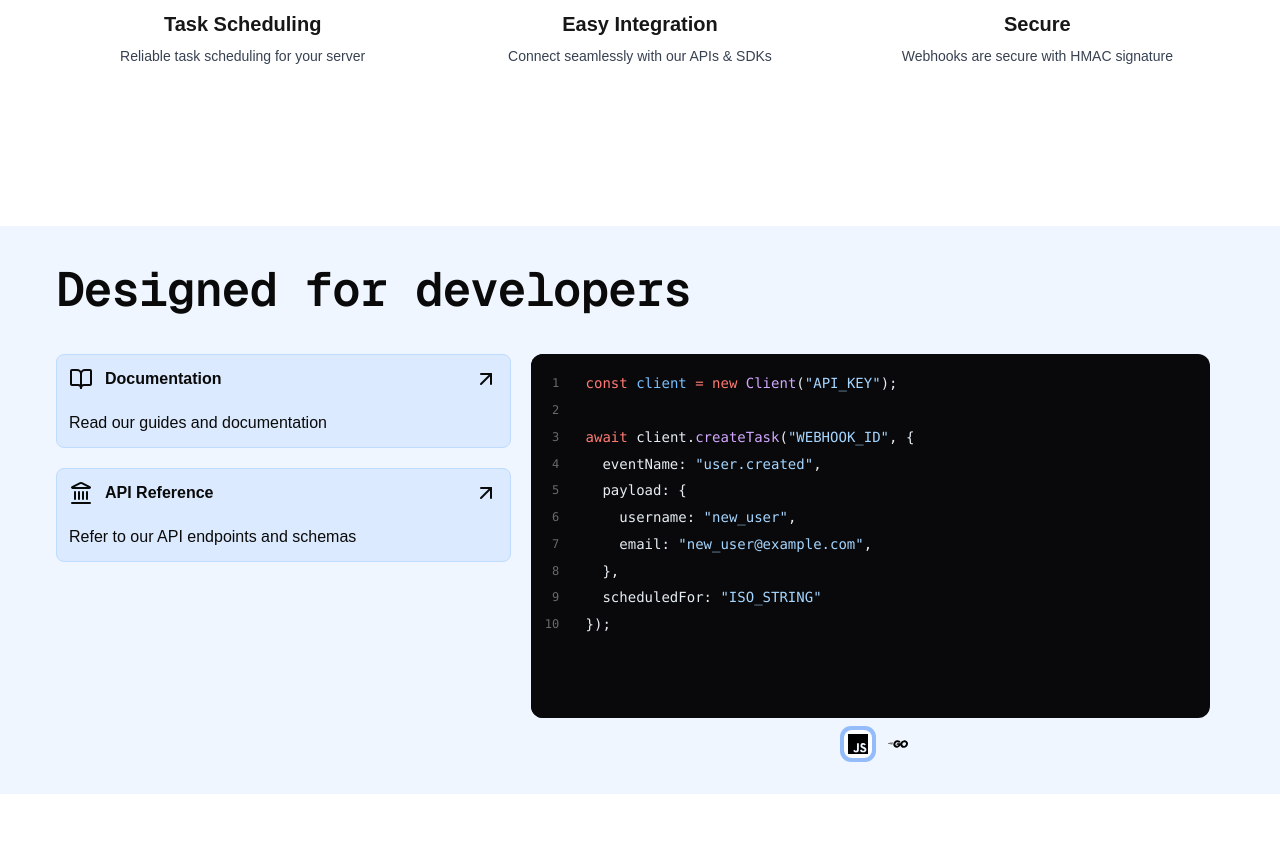
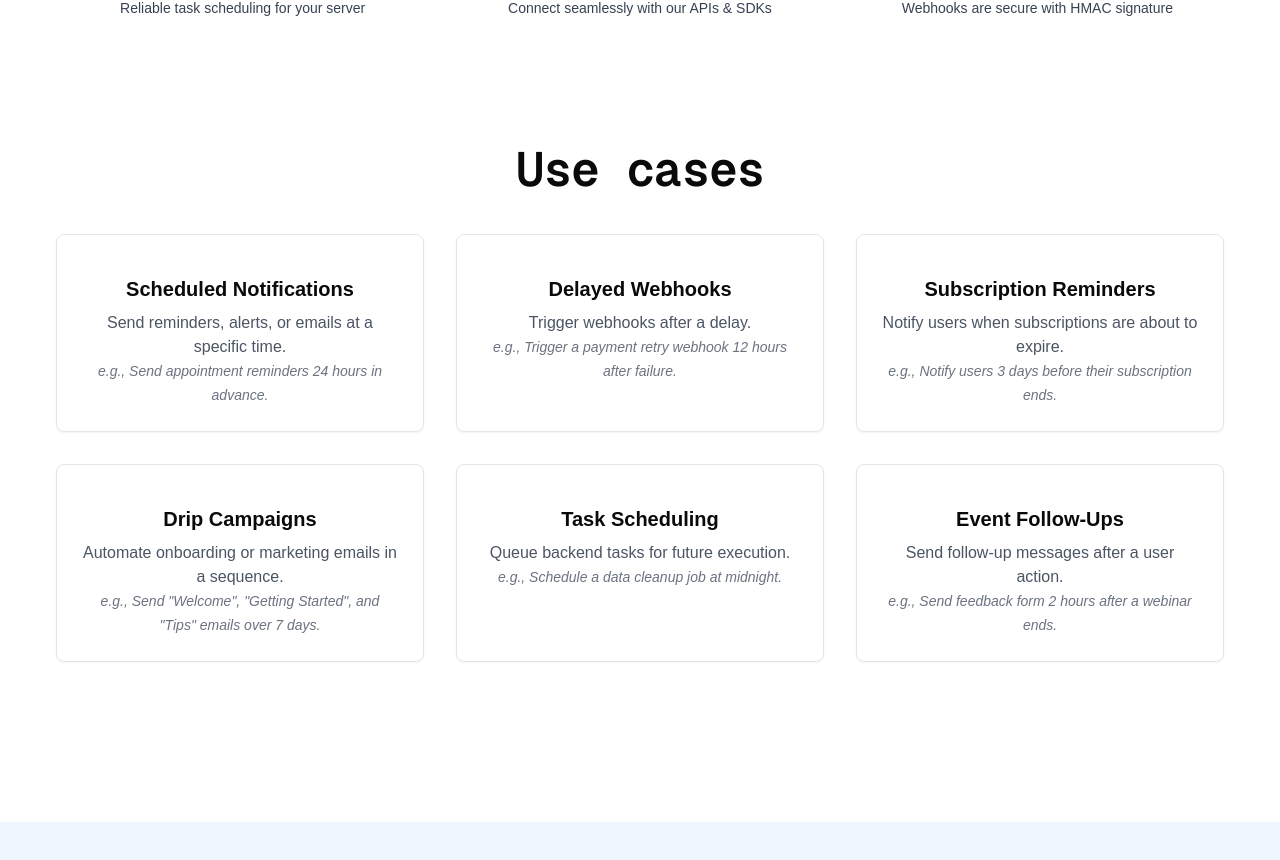
Before and after one commit to schedify/web, a Next.js app: page / in a window 1280 px wide. Shown: the part 1433-2293 px from the top of the page. Built offline with nearby package versions, Linux system fonts and the light colour scheme; no server answers; what tailwindcss-animated would draw is missing.

Commit message:
Added usecase on landing

```diff
--- a/src/app/page.tsx
+++ b/src/app/page.tsx
@@ -96,7 +96,7 @@ export default async function HomePageRoute() {
 
       {/* <LandingAnimation /> */}
 
-      <section className="container mt-32 ">
+      <section className="container mt-20 ">
         <h2 className="my-10 text-5xl font-geist-mono text-center font-bold tracking-tight transition-colors first:mt-0">
           Features
         </h2>
@@ -134,6 +134,90 @@ export default async function HomePageRoute() {
               </div>
             </div>
           ))}
+        </div>
+      </section>
+
+      <section className="container mt-32">
+        <h2 className="my-10 text-5xl font-geist-mono text-center font-bold tracking-tight transition-colors first:mt-0">
+          Use cases
+        </h2>
+        <div className="grid grid-cols-1 sm:grid-cols-2 lg:grid-cols-3 gap-8 mt-10">
+          {/* 1. Scheduled Notifications */}
+          <div className="flex flex-col items-center text-center p-6 border rounded-lg shadow-sm hover:shadow-md transition">
+            <i className="fas fa-bell text-4xl text-indigo-500 mb-4"></i>
+            <h3 className="text-xl font-semibold mb-2">
+              Scheduled Notifications
+            </h3>
+            <p className="text-gray-600">
+              Send reminders, alerts, or emails at a specific time. <br />
+              <span className="text-sm text-gray-500 italic">
+                e.g., Send appointment reminders 24 hours in advance.
+              </span>
+            </p>
+          </div>
+
+          {/* 2. Delayed Webhooks */}
+          <div className="flex flex-col items-center text-center p-6 border rounded-lg shadow-sm hover:shadow-md transition">
+            <i className="fas fa-clock text-4xl text-green-500 mb-4"></i>
+            <h3 className="text-xl font-semibold mb-2">Delayed Webhooks</h3>
+            <p className="text-gray-600">
+              Trigger webhooks after a delay. <br />
+              <span className="text-sm text-gray-500 italic">
+                e.g., Trigger a payment retry webhook 12 hours after failure.
+              </span>
+            </p>
+          </div>
+
+          {/* 3. Subscription Expiry Reminders */}
+          <div className="flex flex-col items-center text-center p-6 border rounded-lg shadow-sm hover:shadow-md transition">
+            <i className="fas fa-hourglass-end text-4xl text-yellow-500 mb-4"></i>
+            <h3 className="text-xl font-semibold mb-2">
+              Subscription Reminders
+            </h3>
+            <p className="text-gray-600">
+              Notify users when subscriptions are about to expire. <br />
+              <span className="text-sm text-gray-500 italic">
+                e.g., Notify users 3 days before their subscription ends.
+              </span>
+            </p>
+          </div>
+
+          {/* 4. Drip Campaigns */}
+          <div className="flex flex-col items-center text-center p-6 border rounded-lg shadow-sm hover:shadow-md transition">
+            <i className="fas fa-envelope-open-text text-4xl text-pink-500 mb-4"></i>
+            <h3 className="text-xl font-semibold mb-2">Drip Campaigns</h3>
+            <p className="text-gray-600">
+              Automate onboarding or marketing emails in a sequence. <br />
+              <span className="text-sm text-gray-500 italic">
+                e.g., Send "Welcome", "Getting Started", and "Tips" emails over
+                7 days.
+              </span>
+            </p>
+          </div>
+
+          {/* 5. Task Scheduling */}
+          <div className="flex flex-col items-center text-center p-6 border rounded-lg shadow-sm hover:shadow-md transition">
+            <i className="fas fa-tasks text-4xl text-blue-500 mb-4"></i>
+            <h3 className="text-xl font-semibold mb-2">Task Scheduling</h3>
+            <p className="text-gray-600">
+              Queue backend tasks for future execution. <br />
+              <span className="text-sm text-gray-500 italic">
+                e.g., Schedule a data cleanup job at midnight.
+              </span>
+            </p>
+          </div>
+
+          {/* 6. Event Follow-Ups */}
+          <div className="flex flex-col items-center text-center p-6 border rounded-lg shadow-sm hover:shadow-md transition">
+            <i className="fas fa-clipboard-check text-4xl text-purple-500 mb-4"></i>
+            <h3 className="text-xl font-semibold mb-2">Event Follow-Ups</h3>
+            <p className="text-gray-600">
+              Send follow-up messages after a user action. <br />
+              <span className="text-sm text-gray-500 italic">
+                e.g., Send feedback form 2 hours after a webinar ends.
+              </span>
+            </p>
+          </div>
         </div>
       </section>
 
```
